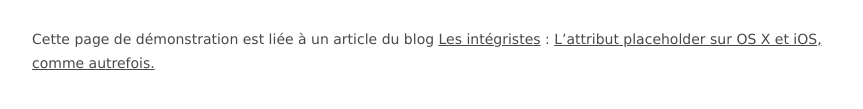
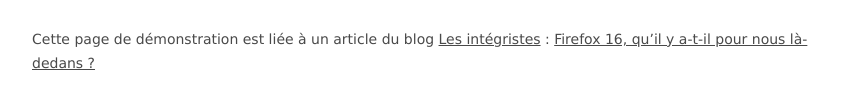
Before and after one commit to lesintegristes/lesintegristes-code, a plain HTML site: page animation-direction/index.html in a window 1280 px wide. Shown: the part 1887-1996 px from the top of the page, without its empty margins (208-1071 px from the left). Drawn offline with nearby package versions, Linux system fonts and the light colour scheme.

Commit message:
Article link

```diff
--- a/animation-direction/index.html
+++ b/animation-direction/index.html
@@ -164,7 +164,7 @@ div {
 	})()
 	</script>
 
-	<p>Cette page de démonstration est liée à un article du blog <a href="http://www.lesintegristes.net/">Les intégristes</a> : <a href="http://www.lesintegristes.net/2012/10/09/l-attribut-placeholder-sur-os-x-et-ios-comme-autrefois">L’attribut placeholder sur OS X et iOS, comme autrefois.</a></p>
+	<p>Cette page de démonstration est liée à un article du blog <a href="http://www.lesintegristes.net/">Les intégristes</a> : <a href="http://www.lesintegristes.net/2012/10/10/firefox-16-quil-y-a-t-il-pour-nous-la-dedans/">Firefox 16, qu’il y a-t-il pour nous là-dedans ?</a></p>
 	<script src="../assets/prism.js"></script>
 </body>
 </html>
```
